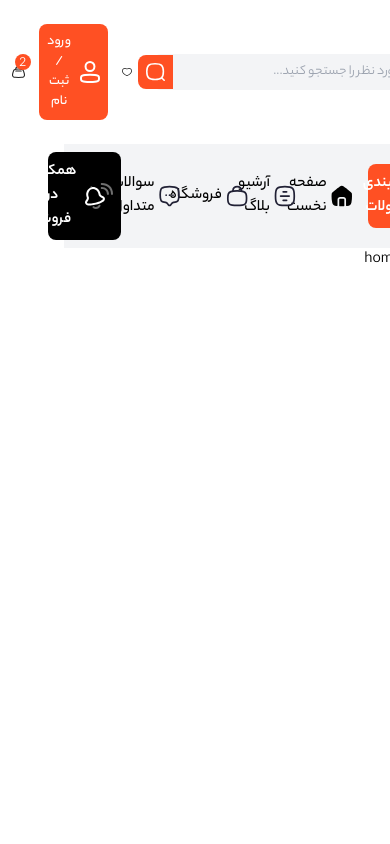
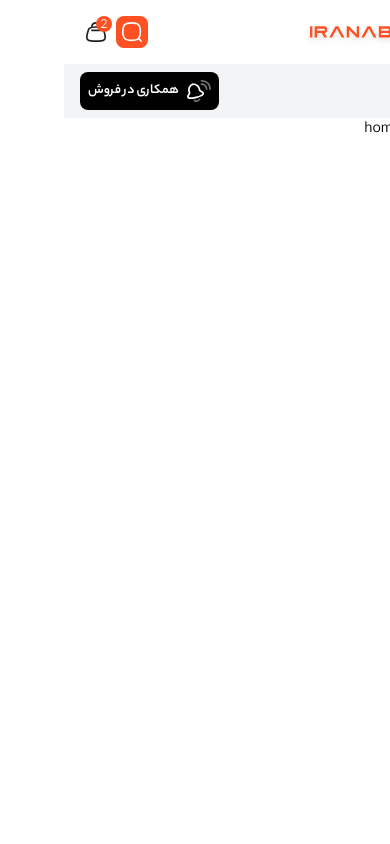
Before and after one commit to thenoroozi/IranAbzar-react, a React (Vite) app: page / in a window 390 px wide. Shown: the top 844 px of the page. Built offline with nearby package versions, Linux system fonts and the light colour scheme.

Commit message:
responsive the header

```diff
--- a/src/layouts/Header.jsx
+++ b/src/layouts/Header.jsx
@@ -1,4 +1,5 @@
 import { useState } from 'react'
+import { Link } from 'react-router-dom'
 
 //icons
 import iranabzar from '../../public/images/iranabzar.svg'
@@ -14,17 +15,19 @@ import notification from '../../public/icons/notification.svg'
 import shopBag from '../../public/icons/shop bag.svg'
 
 //components
-import Login from '../components/Login'
+import Login from '../components/templates/Login'
+import SideMenu from '../components/templates/SideMenu'
 
 
 const Header = () => {
    const [loginPage, setLoginPage] = useState(null);
+   const [openSideMenu, setOpenSideMenu] = useState(false);
 
    return (
       <header>
-         <nav className='flex items-center justify-evenly py-6'>
+         <nav className='flex items-center justify-between md:justify-evenly px-4 md:px-0 py-4 md:py-6'>
             <div>
-               <img src={iranabzar} alt="iranabzar" className='drop-shadow-md' />
+               <img src={iranabzar} alt="iranabzar" className='w-32 md:w-40 lg:w-52 drop-shadow-md' />
             </div>
 
             <div className='flex items-center rounded-lg'>
@@ -32,56 +35,80 @@ const Header = () => {
                   type="search"
                   name="search"
                   placeholder='محصول مورد نظر را جستجو کنید...'
-                  className='bg-gray-100 p-2 w-80 h-9 rounded-lg text-sm outline-none' />
-               <button className='-mr-5 rounded-tl-lg rounded-bl-lg !rounded-r-none btn'>
-                  <img src={searchIcon} alt="search" className='w-5' />
+                  className='hidden md:block bg-gray-100 p-2 w-64 md:w-72 lg:w-80 h-9 rounded-lg text-sm outline-none' />
+               <button className='w-8 h-8 md:w-9 md:h-9 p-1.5 md:p-2 md:-mr-5 md:rounded-tl-lg md:rounded-bl-lg md:!rounded-r-none btn'>
+                  <img src={searchIcon} alt="search" className='w-full' />
+               </button>
+               <button className='md:hidden relative hover:bg-primary/20 w-8 h-8 p-1.5 mr-1 rounded-full'>
+                  <img src={bag} className='w-6' />
+                  <span className='absolute top-0 right-0 bg-primary text-white leading-1 rounded-full w-4 h-4 text-sm'>2</span>
                </button>
             </div>
 
-            <div className='flex items-center'>
+            <div className='md:flex items-center hidden'>
                <button className='hover:bg-primary/20 w-8 h-8 p-1.5 ml-2 rounded-full'>
                   <img src={heart} className='w-6' />
                </button>
                <button
-                  onClick={()=> setLoginPage(true) }
+                  onClick={() => setLoginPage(true)}
                   className='w-fit text-sm font-Yekan-Medium btn'>
                   <img src={person} className='w-5 ml-2' />
                   <p>ورود / ثبت نام</p>
                </button>
-               {!!loginPage && <Login setLoginPage={setLoginPage} />}
                <button className='relative hover:bg-primary/20 w-9 h-9 p-1.5 mr-2 rounded-full'>
                   <img src={bag} className='w-6' />
                   <span className='absolute top-0 right-0 bg-primary text-white leading-1 rounded-full w-4 h-4 text-sm'>2</span>
                </button>
             </div>
          </nav>
-         <div className='w-full bg-gray-100 py-2 flex items-center justify-around'>
-            <div className='flex items-center'>
-               <button className='font-Yekan-Bold ml-4 btn'>
+
+         {!!loginPage && <Login setLoginPage={setLoginPage} />}
+
+         <div className='w-full bg-gray-100 py-2 px-4 md:px-0 flex items-center justify-between md:justify-around'>
+            <div className='hidden md:flex items-center'>
+               <button className='font-Yekan-Bold text-sm lg:text-base ml-4 btn'>
                   <img src={menu} className='ml-2' />
                   <p>دسته‌بندی محصولات</p>
                </button>
-               <ul className='flex items-center text-black transition-all [&_li]:flex [&_li]:items-center [&_li]:ml-3 [&_li]:cursor-pointer [&_li]:font-Yekan-Medium hover:[&_li]:text-primary [&_img]:ml-1'>
+
+               <ul className='flex items-center text-black transition-all
+               [&_li]:flex [&_li]:items-center [&_li]:text-sm lg:[&_li]:text-base [&_li]:ml-2 lg:[&_li]:ml-3 [&_li]:cursor-pointer [&_li]:font-Yekan-Medium
+               [&_li]:content hover:[&_li]:before:animate-content-opent
+               [&_img]:ml-1 [&_img]:w-5 lg:[&_img]:w-6'>
+                  <Link to='/' >
                      <li>
                         <img src={home} />
                         <p>صفحه نخست</p>
                      </li>
+                  </Link>
+                  <Link to="/archive" >
                      <li>
                         <img src={archive} />
                         <p>آرشیو بلاگ</p>
                      </li>
+                  </Link>
+                  <Link to="/products">
                      <li>
                         <img src={shopBag} />
                         <p>فروشگاه</p>
                      </li>
+                  </Link>
                   <li>
                      <img src={comment} />
                      <p>سوالات متداول</p>
                   </li>
                </ul>
             </div>
-            <button className='bg-black  font-Yekan-Bold btn hover:bg-black/80'>
-               <img src={notification} className='ml-2' />
+
+            <button
+               onClick={() => setOpenSideMenu(true)}
+               className='md:hidden btn'>
+               <img src={menu} className='w-4' />
+            </button>
+            {openSideMenu && <SideMenu setLoginPage={setLoginPage} openSideMenu={openSideMenu} setOpenSideMenu={setOpenSideMenu} />}
+
+            <button className='bg-black font-Yekan-Bold text-sm lg:text-base btn hover:bg-black/80'>
+               <img src={notification} className='ml-2 w-6 lg:w-7' />
                <p>همکاری در فروش</p>
             </button>
          </div>
```
Lines whose indentation alone changed are shown as unchanged.
